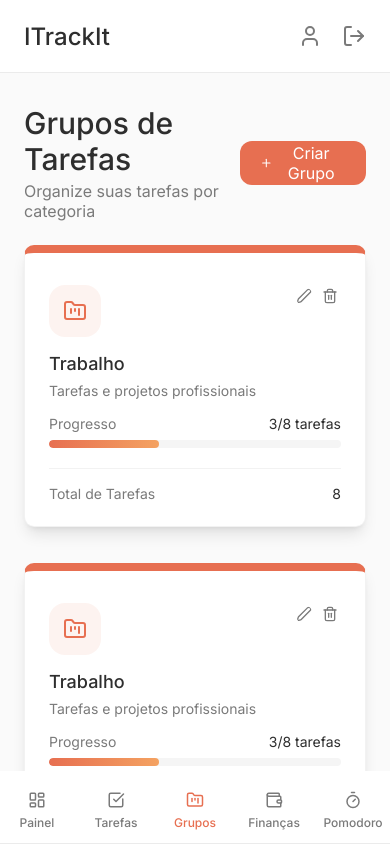
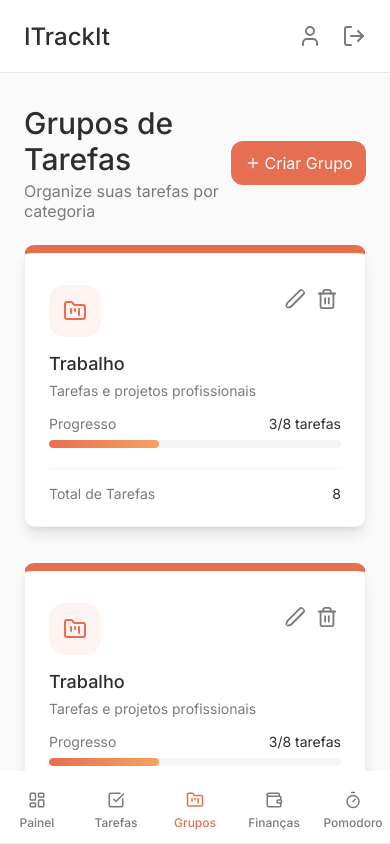
Before and after one commit to Vitchenzo2812/TrackIt-APP, a Next.js app: page /dashboard/groups in a window 390 px wide. Shown: the top 844 px of the page. Built offline with nearby package versions, Linux system fonts and the light colour scheme.

Commit message:
feat: adjust group page responsive

```diff
--- a/src/ui/molecules/GroupCard/index.tsx
+++ b/src/ui/molecules/GroupCard/index.tsx
@@ -4,12 +4,16 @@ import { FolderKanban } from 'lucide-react';
 import Card from '@/ui/atoms/Card';
 import * as S from './styled';
 
-const GroupCard = () => {
+interface Props {
+  color: string
+}
+
+const GroupCard = ({ color }: Props) => {
   return (
     <Card hover className={['group']}>
       <S.HeaderCard>
-        <S.BackgroundGroupIcon>
-          <FolderKanban width={24} height={24} color='rgb(231, 111, 81)' />
+        <S.BackgroundGroupIcon $color={color}>
+          <FolderKanban width={24} height={24} color={color} />
         </S.BackgroundGroupIcon>
 
         <S.WrapperIcons>
--- a/src/ui/molecules/GroupCard/styled.ts
+++ b/src/ui/molecules/GroupCard/styled.ts
@@ -8,14 +8,23 @@ export const HeaderCard = styled.div`
   margin: 0.8rem 0rem 1.6rem 0rem;
 `;
 
-export const BackgroundGroupIcon = styled.div`
+export const BackgroundGroupIcon = styled.div<{ $color: string }>`
   display: flex;
   justify-content: center;
   align-items: center;
 
-  background-color: rgba(231, 111, 81, 0.082);
   border-radius: 1.6rem;
   padding: 1.4rem;
+  position: relative;
+  overflow: hidden;
+
+  &::before {
+    content: "";
+    position: absolute;
+    inset: 0;
+    background-color: ${({ $color }) => $color};
+    opacity: 0.082;
+  }
 `;
 
 export const WrapperIcons = styled.div`
@@ -26,8 +35,8 @@ export const WrapperIcons = styled.div`
 `;
 
 export const EditIcon = styled(PenIcon)`
-  width: 2.2rem;
-  height: 2.2rem;
+  width: 2.4rem;
+  height: 2.4rem;
   padding: 0.3rem;
   color: #7a7a7a;
   cursor: pointer;
@@ -38,11 +47,16 @@ export const EditIcon = styled(PenIcon)`
     transform: scale(1.1);
     background-color: #f5f5f5;
   }
+
+  @media (max-width: 430px) {
+    width: 2.8rem;
+    height: 2.8rem;
+  }
 `;
 
 export const DeleteIcon = styled(Trash2Icon)`
-  width: 2.2rem;
-  height: 2.2rem;
+  width: 2.4rem;
+  height: 2.4rem;
   padding: 0.3rem;
   color: #7a7a7a;
   cursor: pointer;
@@ -52,6 +66,11 @@ export const DeleteIcon = styled(Trash2Icon)`
   &:hover {
     transform: scale(1.1);
     background-color: #f5f5f5;
+  }
+
+  @media (max-width: 430px) {
+    width: 2.8rem;
+    height: 2.8rem;
   }
 `;
 
--- a/src/ui/pages/Dashboard/Groups/index.tsx
+++ b/src/ui/pages/Dashboard/Groups/index.tsx
@@ -1,4 +1,5 @@
 import DashboardLayout from '@/ui/templates/DashboardLayout';
+import useIsMobile from '@/ui/hooks/use-is-mobile';
 import GroupCard from '@/ui/molecules/GroupCard';
 import Typography from '@/ui/atoms/Typography';
 import Button from '@/ui/atoms/Button';
@@ -6,6 +7,7 @@ import { Plus } from 'lucide-react';
 import * as S from './styled';
 
 const GroupsPage = () => {
+  const isMobile = useIsMobile('(max-width: 395px)');
   const items = Array.from({ length: 4 })
 
   return (
@@ -36,15 +38,16 @@ const GroupsPage = () => {
             leftIcon={<Plus width={16} height={16} color='#FFFFFF' />}
             onClick={() => {}}
             styles={{
+              width: '17rem',
               height: '4.4rem',
-              padding: '1rem 2rem',
+              padding: isMobile ? '1rem' : '1rem 2rem',
               gap: '0.4rem'
             }}
           />
         </S.WrapperHeaderGroups>
 
         <S.WrapperGroups>
-          {items.map((_, index) => <GroupCard key={index} />)}
+          {items.map((_, index) => <GroupCard color='#E76F51' key={index} />)}
         </S.WrapperGroups>
       </S.WrapperAllItems>
     </DashboardLayout>
--- a/src/ui/pages/Dashboard/Groups/styled.ts
+++ b/src/ui/pages/Dashboard/Groups/styled.ts
@@ -32,4 +32,8 @@ export const WrapperGroups = styled.div`
   display: flex;
   flex-wrap: wrap;
   gap: 3.6rem;
+
+  @media (max-width: 1223px) {
+    justify-content: center;
+  }
 `;
```
